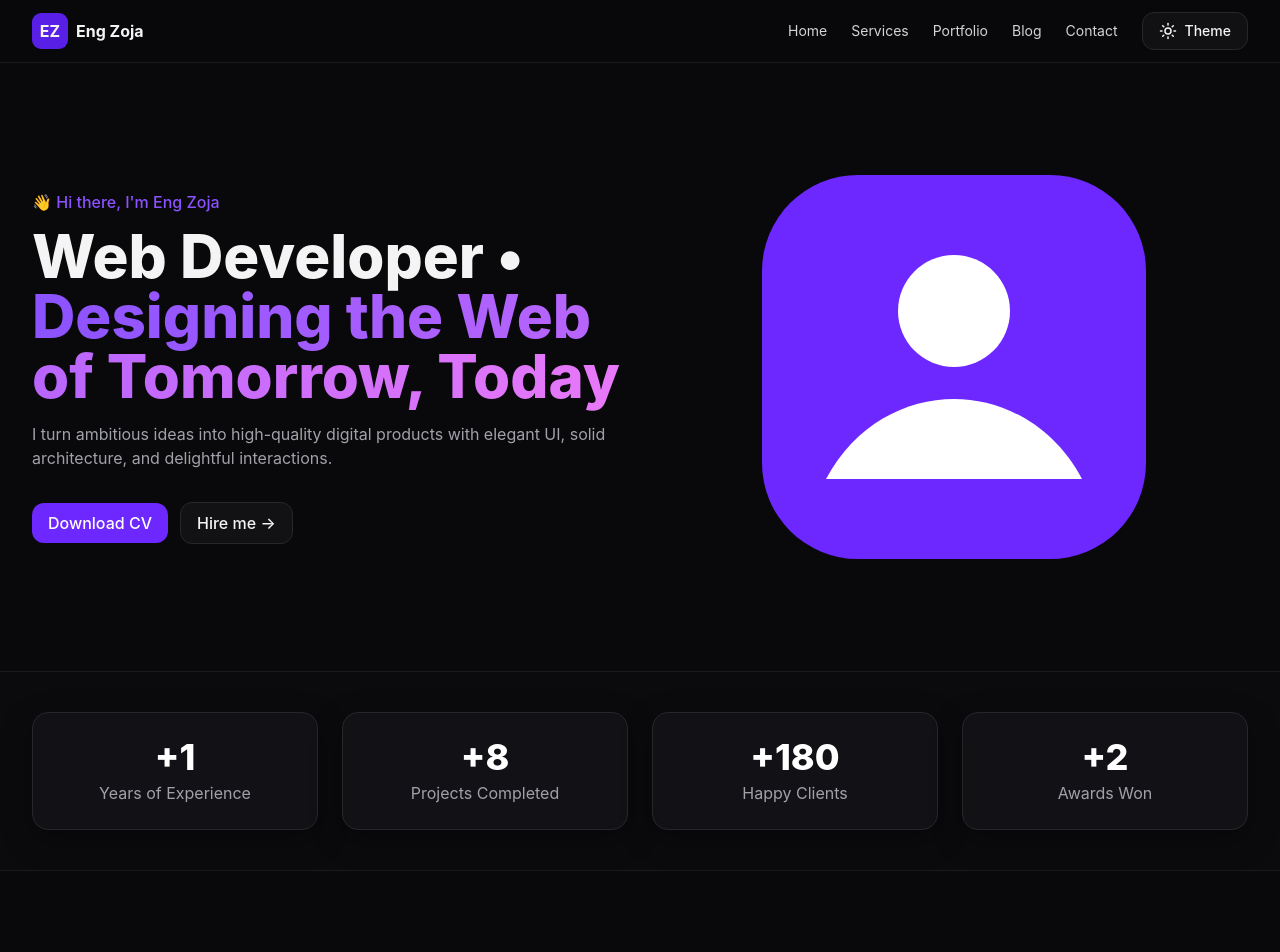
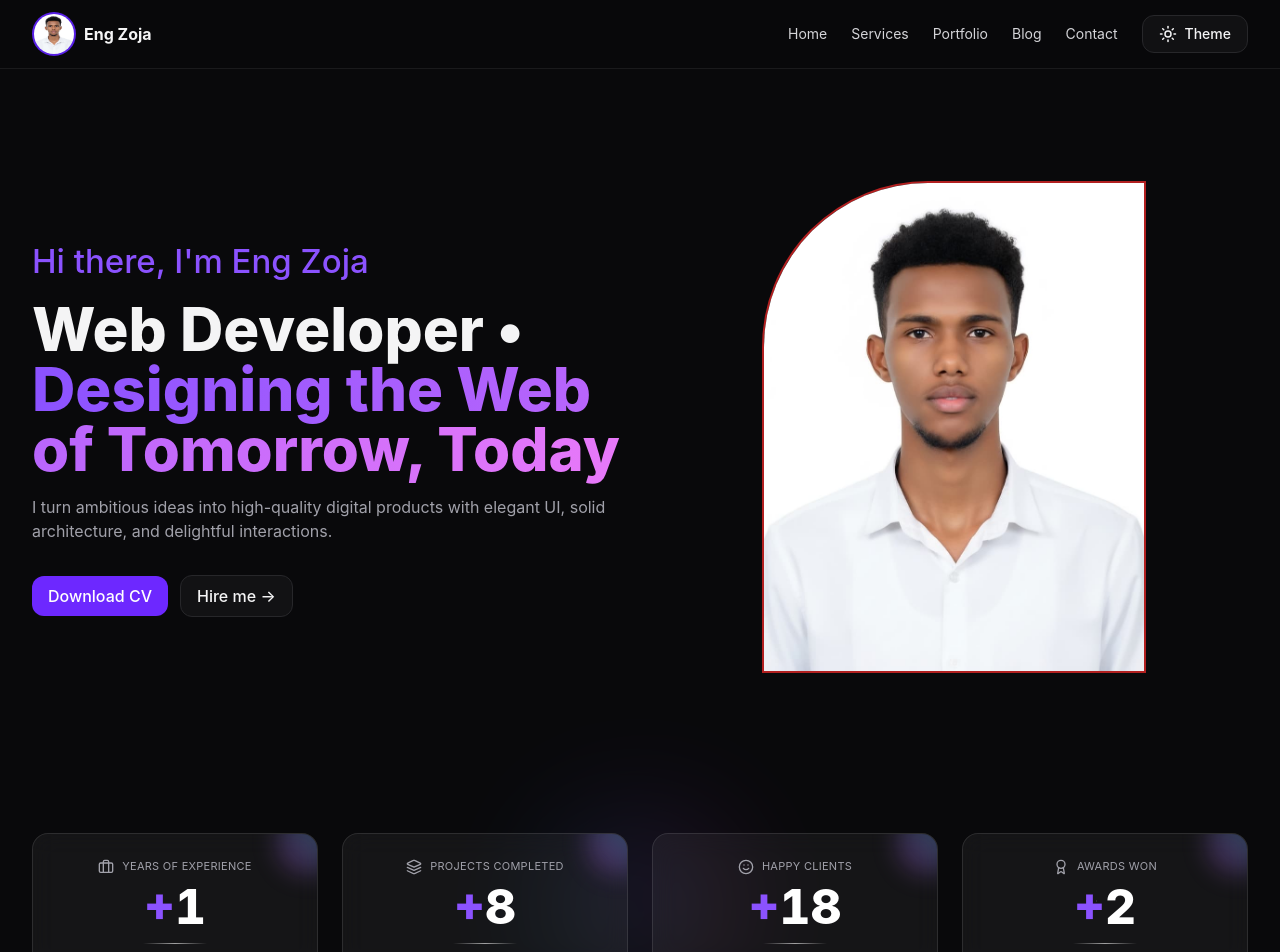
Before and after one commit to Hawaaan/portfolio, a React (Vite) app: page / in a window 1280 px wide. Shown: the top 952 px of the page. Built offline with nearby package versions, Linux system fonts and the light colour scheme.

Commit message:
its done

```diff
--- a/src/components/Navbar.tsx
+++ b/src/components/Navbar.tsx
@@ -2,6 +2,7 @@
 import { useEffect, useState } from 'react';
 import { Menu, X, Sun, Moon } from 'lucide-react';
 import { motion, AnimatePresence } from 'framer-motion';
+import logo from "../assets/avatar.jpeg"
 
 const links = [
   { href: '#home', label: 'Home' },
@@ -25,7 +26,7 @@ export default function Navbar({ theme, onToggle }: Props): JSX.Element {
     <header className="sticky top-0 z-50 backdrop-blur border-b border-zinc-800/60 bg-zinc-950/60">
       <div className="container flex items-center justify-between py-3">
         <a href="#home" className="flex items-center gap-2 font-bold">
-          <span className="inline-grid place-items-center w-9 h-9 rounded-[9px] bg-brand-600">EZ</span>
+          <span className="inline-grid place-items-center w-11 h-11 rounded-full bg-brand-600 "><img src={logo} alt="" className='rounded-[100px] h-10 w-10'/></span>
           <span className="hidden sm:block">Eng Zoja</span>
         </a>
 
--- a/src/sections/Contact.tsx
+++ b/src/sections/Contact.tsx
@@ -1,47 +1,32 @@
+
 import { motion } from 'framer-motion';
 
 export default function Contact(): JSX.Element {
-  const MAP_LINK = "https://maps.app.goo.gl/Z7ZsBrnKjufbv8Ai6";
-  const MAP_SRC = `https://www.google.com/maps?q=${encodeURIComponent(MAP_LINK)}&output=embed`;
-
   return (
     <section id="contact" className="section">
       <div className="container grid md:grid-cols-2 gap-8 items-start">
-        <motion.div
-          initial={{opacity:0, y:10}}
-          whileInView={{opacity:1, y:0}}
-          viewport={{once:true}}
-          className="space-y-4"
-        >
+        <motion.div initial={{opacity:0, y:10}} whileInView={{opacity:1, y:0}} viewport={{once:true}} className="space-y-4">
           <h2 className="h2">Get in touch</h2>
-          <p className="muted">
-            I'm always excited to take on new projects and collaborate with innovative minds.
-          </p>
+          <p className="muted">I'm always excited to take on new projects and collaborate with innovative minds.</p>
           <div className="grid sm:grid-cols-2 gap-4">
             <div className="card p-5">
               <div className="muted text-sm">Phone</div>
-              <div className="font-semibold">+1-234-567-8901</div>
+              <div className="font-semibold">+252612910193</div>
             </div>
             <div className="card p-5">
               <div className="muted text-sm">Email</div>
-              <div className="font-semibold">contact@william.design</div>
+              <div className="font-semibold">abdisalan1221@gmail.com</div>
             </div>
             <div className="card p-5 sm:col-span-2">
               <div className="muted text-sm">Address</div>
-              <div className="font-semibold">0811 Erdman Prairie Road, Joaville, California 90210</div>
+              <div className="font-semibold">Suuqbacaad Yaaqshiid Banaadir Mogadishu Somalia</div>
             </div>
           </div>
         </motion.div>
 
-        {/* Right column: Form + Map */}
-        <div className="space-y-4">
-          <motion.form
-            initial={{opacity:0, y:10}}
-            whileInView={{opacity:1, y:0}}
-            viewport={{once:true}}
-            onSubmit={(e)=>{ e.preventDefault(); alert("Thanks! I'll reach out."); }}
-            className="card p-6 space-y-4"
-          >
+        <motion.form initial={{opacity:0, y:10}} whileInView={{opacity:1, y:0}} viewport={{once:true}}
+          onSubmit={(e)=>{ e.preventDefault(); alert('Thanks! I\'ll reach out.'); }}
+          className="card p-6 space-y-4">
           <div>
             <label className="text-sm">Name</label>
             <input required className="mt-1 w-full rounded-xl bg-zinc-950 border border-zinc-800 px-3 py-2"/>
@@ -56,36 +41,6 @@ export default function Contact(): JSX.Element {
           </div>
           <button className="btn-primary">Send message</button>
         </motion.form>
-
-          {/* Google Map (responsive 16:9) */}
-          <motion.div
-            initial={{opacity:0, y:10}}
-            whileInView={{opacity:1, y:0}}
-            viewport={{once:true}}
-            className="card p-0 overflow-hidden"
-          >
-            <div className="aspect-[16/9] w-full">
-              <iframe
-                src={MAP_SRC}
-                className="w-full h-full border-0"
-                allowFullScreen
-                loading="lazy"
-                referrerPolicy="no-referrer-when-downgrade"
-                title="Location map"
-              />
-            </div>
-            <div className="p-3 flex justify-end">
-              <a
-                href={MAP_LINK}
-                target="_blank"
-                rel="noopener noreferrer"
-                className="btn-ghost"
-              >
-                Open in Google Maps →
-              </a>
-            </div>
-          </motion.div>
-        </div>
       </div>
     </section>
   );
--- a/src/sections/Hero.tsx
+++ b/src/sections/Hero.tsx
@@ -15,7 +15,7 @@ export default function Hero(): JSX.Element {
       <div className="container grid md:grid-cols-2 gap-10 items-center">
         <div>
           <motion.div initial={{ opacity: 0, y: 20 }} animate={{ opacity: 1, y: 0 }} transition={{ duration: 0.7 }}>
-            <p className="text-brand-400 font-medium">👋 Hi there, I'm Eng Zoja</p>
+            <p className="text-brand-400 font-medium text-[33px]">Hi there, I'm Eng Zoja</p>
 
             {/* Title + Rotating subtitle */}
             <h1 className="h1 mt-3 leading-tight">
@@ -41,7 +41,7 @@ export default function Hero(): JSX.Element {
           className="relative"
         >
           <div className="absolute -z-10 -top-10 -left-10 w-56 h-56 rounded-[40%] bg-brand-600/30 blur-3xl" />
-          <img src="/src/assets/avatar.svg" alt="avatar" className="w-full max-w-sm mx-auto" />
+          <img src="/src/assets/avatar.jpeg" alt="avatar" className="w-full rounded-ss-[166px] max-w-sm mx-auto border-[2.5px] border-red-600/80" />
         </motion.div>
       </div>
     </section>
--- a/src/sections/Stats.tsx
+++ b/src/sections/Stats.tsx
@@ -1,30 +1,149 @@
+// src/components/Stats.tsx
+import React, { useEffect } from "react";
+import {
+  motion,
+  useInView,
+  useMotionValue,
+  useReducedMotion,
+  useTransform,
+} from "framer-motion";
+import { Award, Briefcase, Layers, Smile } from "lucide-react";
 
-import { motion } from 'framer-motion';
+/**
+ * Polished Stats with animated counters, subtle glow, and accessibility
+ * FIX v2: Removed dependency on `animate(...)` and implemented a
+ * version-agnostic, requestAnimationFrame-based count-up.
+ * This avoids any framer-motion version mismatches causing errors like
+ * `mv.animate is not a function` or missing `animate()` util.
+ */
 
 const items = [
-  { k: '+1', v: 'Years of Experience' },
-  { k: '+8', v: 'Projects Completed' },
-  { k: '+180', v: 'Happy Clients' },
-  { k: '+2', v: 'Awards Won' },
+  { k: "+1", v: "Years of Experience", Icon: Briefcase },
+  { k: "+8", v: "Projects Completed", Icon: Layers },
+  { k: "+18", v: "Happy Clients", Icon: Smile },
+  { k: "+2", v: "Awards Won", Icon: Award },
 ];
 
+// Parse helper so behavior is easy to test and reason about
+export function parseStat(input: string): { sign: string; num: number } {
+  const m = input.match(/^(?<sign>[+\-]?)(?<num>\d+)/);
+  const sign = (m?.groups?.sign ?? "").trim();
+  const num = Number(m?.groups?.num ?? 0);
+  return { sign, num: Number.isFinite(num) ? num : 0 };
+}
+
+function CountUp({ target, start = 0, duration = 1800 }: { target: number; start?: number; /** ms */ duration?: number }) {
+  const reduce = useReducedMotion();
+  const mv = useMotionValue(start);
+  const rounded = useTransform(mv, (v) => Math.round(v).toLocaleString());
+
+  useEffect(() => {
+    if (reduce) {
+      mv.set(target);
+      return;
+    }
+    let raf = 0;
+    const t0 = performance.now();
+    const from = mv.get();
+    const to = target;
+    const d = Math.max(1, duration);
+
+    const tick = (t: number) => {
+      const p = Math.min(1, (t - t0) / d);
+      // easeOutCubic
+      const e = 1 - Math.pow(1 - p, 3);
+      mv.set(from + (to - from) * e);
+      if (p < 1) raf = requestAnimationFrame(tick);
+    };
+
+    raf = requestAnimationFrame(tick);
+    return () => cancelAnimationFrame(raf);
+  }, [target, duration, reduce]);
+
+  return <motion.span aria-hidden>{rounded}</motion.span>;
+}
+
 export default function Stats(): JSX.Element {
+  const ref = React.useRef<HTMLDivElement | null>(null);
+  const isInView = useInView(ref, { once: true, margin: "-40% 0px -40% 0px" });
+
   return (
-    <section className="py-10 border-y border-zinc-800/60 bg-zinc-900/20">
-      <div className="container grid grid-cols-2 md:grid-cols-4 gap-6 text-center">
-        {items.map((it, i) => (
-          <motion.div
-            key={i}
-            initial={{ opacity: 0, y: 10 }}
-            whileInView={{ opacity: 1, y: 0 }}
-            viewport={{ once: true }}
-            transition={{ delay: i * .1 }}
-            className="card py-6">
-            <div className="text-4xl font-extrabold text-white">{it.k}</div>
-            <div className="muted mt-1">{it.v}</div>
-          </motion.div>
-        ))}
+    <section className="relative py-12">
+      {/* Halo accent */}
+      <div aria-hidden className="pointer-events-none absolute inset-0 flex items-center justify-center">
+        <div
+          className="h-40 w-40 rounded-full opacity-20 blur-3xl"
+          style={{ background: "conic-gradient(from 0deg, #7c3aed, #ec4899, #06b6d4, #7c3aed)" }}
+        />
       </div>
+
+      <div ref={ref} className="relative container mx-auto grid grid-cols-2 md:grid-cols-4 gap-6 text-center">
+        {items.map((it, i) => {
+          const { sign, num } = parseStat(it.k);
+          const Icon = it.Icon;
+          return (
+            <motion.div
+              key={i}
+              initial={{ opacity: 0, y: 10 }}
+              animate={isInView ? { opacity: 1, y: 0 } : {}}
+              transition={{ delay: i * 0.08, duration: 0.5 }}
+              className="relative overflow-hidden rounded-2xl border border-white/10 bg-white/5 px-4 py-6 backdrop-blur-md"
+            >
+              {/* subtle corner glow */}
+              <span
+                aria-hidden
+                className="pointer-events-none absolute -right-6 -top-6 h-16 w-16 rounded-full bg-gradient-to-tr from-fuchsia-500/30 to-cyan-400/30 blur-md"
+              />
+
+              <div className="flex items-center justify-center gap-2 text-zinc-400">
+                <Icon size={16} />
+                <span className="text-[11px] uppercase tracking-wide">{it.v}</span>
+              </div>
+
+              <div className="mt-2 text-4xl md:text-5xl font-extrabold text-white tabular-nums">
+                <span className="align-baseline text-brand-400">{sign}</span>
+                {isInView ? <CountUp target={num} /> : 0}
+              </div>
+
+              {/* underline */}
+              <div className="mx-auto mt-3 h-px w-16 bg-gradient-to-r from-transparent via-white/60 to-transparent" />
+            </motion.div>
+          );
+        })}
+      </div>
+
+      {/* vertical dividers (only md+) */}
+      <div aria-hidden className="hidden md:block absolute inset-x-0 top-1/2 -translate-y-1/2">
+        <div className="container mx-auto grid grid-cols-4">
+          <span className="col-span-1 h-0.5 bg-white/0" />
+          <span className="h-full w-px justify-self-center bg-white/10" />
+          <span className="h-full w-px justify-self-center bg-white/10" />
+          <span className="h-full w-px justify-self-center bg-white/10" />
+        </div>
+      </div>
+
+      {/**
+       * Dev-only assertions (simple tests) — won't affect production
+       * We keep behavior identical: integer-only parsing with optional leading sign
+       */}
+      {process.env.NODE_ENV !== "production" && (
+        <div style={{ display: "none" }}>
+          {(() => {
+            const T = [
+              { i: "+1", e: { sign: "+", num: 1 } },
+              { i: "+180", e: { sign: "+", num: 180 } },
+              { i: "8", e: { sign: "", num: 8 } },
+              { i: "002", e: { sign: "", num: 2 } },
+              { i: "-3", e: { sign: "-", num: 3 } },
+            ];
+            T.forEach(({ i, e }) => {
+              const r = parseStat(i);
+              console.assert(r.sign === e.sign && r.num === e.num, `parseStat failed for ${i}`, r, e);
+            });
+            return null;
+          })()}
+        </div>
+      )}
     </section>
   );
 }
```
Also changed, not shown: src/components/Footer.tsx (+128 -77 lines), src/assets/avatar.jpeg (added). Lines whose indentation alone changed are shown as unchanged.
